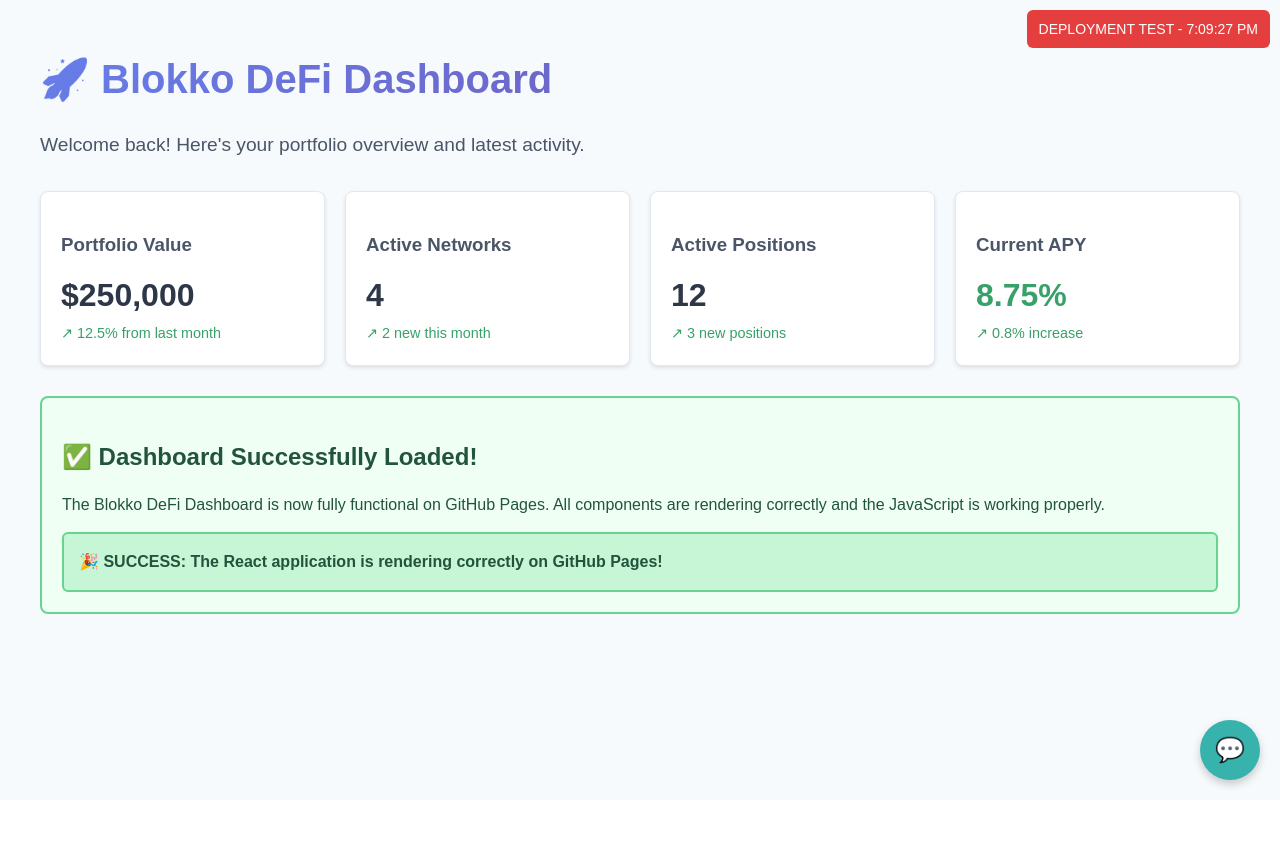
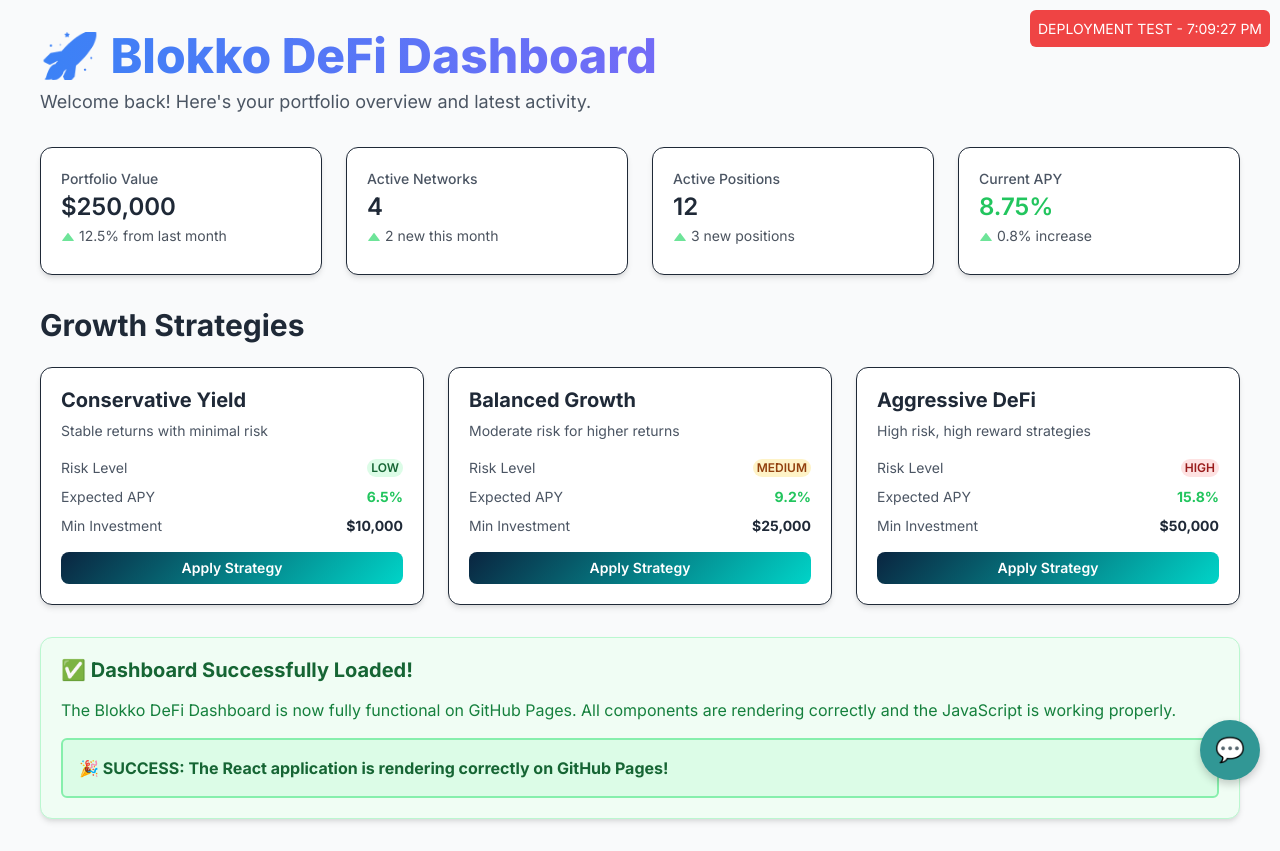
Before and after one commit to Michael-Abril/blokko-defi-dashboard, a React (Vite) app in the folder frontend/: page / in a window 1280 px wide. Before the commit the page ends 800 px from the top, so only its background shows below. Built offline with nearby package versions, Linux system fonts and the light colour scheme.

Commit message:
Add back Chakra UI components and improve styling

```diff
--- a/frontend/src/App.jsx
+++ b/frontend/src/App.jsx
@@ -1,145 +1,260 @@
+import { Box, VStack, HStack, Heading, Text, SimpleGrid, Card, CardBody, Stat, StatLabel, StatNumber, StatHelpText, StatArrow, Badge, Button } from '@chakra-ui/react';
+
 function App() {
   return (
-    <div style={{
-      backgroundColor: '#f7fafc',
-      color: '#2d3748',
-      minHeight: '100vh',
-      padding: '20px',
-      fontFamily: 'Arial, sans-serif'
-    }}>
+    <Box bg="gray.50" color="gray.800" minH="100vh" p={8}>
       {/* Test message to verify deployment */}
-      <div style={{
-        position: 'fixed',
-        top: '10px',
-        right: '10px',
-        backgroundColor: '#e53e3e',
-        color: 'white',
-        padding: '8px 12px',
-        borderRadius: '6px',
-        fontSize: '14px',
-        zIndex: 9999
-      }}>
+      <Box
+        position="fixed"
+        top="10px"
+        right="10px"
+        bg="red.500"
+        color="white"
+        p={2}
+        borderRadius="md"
+        zIndex={9999}
+        fontSize="sm"
+      >
         DEPLOYMENT TEST - {new Date().toLocaleTimeString()}
-      </div>
+      </Box>
 
-      {/* Simple test content */}
-      <div style={{ maxWidth: '1200px', margin: '0 auto' }}>
-        <h1 style={{
-          fontSize: '2.5rem',
-          fontWeight: 'bold',
-          background: 'linear-gradient(135deg, #667eea 0%, #764ba2 100%)',
-          WebkitBackgroundClip: 'text',
-          WebkitTextFillColor: 'transparent',
-          marginBottom: '10px'
-        }}>
-          🚀 Blokko DeFi Dashboard
-        </h1>
+      {/* Main Content */}
+      <VStack spacing={8} align="stretch" maxW="1200px" mx="auto">
+        {/* Header */}
+        <Box>
+          <Heading
+            size="2xl"
+            bgGradient="linear(to-r, blue.500, purple.500)"
+            bgClip="text"
+            fontWeight="800"
+            mb={2}
+          >
+            🚀 Blokko DeFi Dashboard
+          </Heading>
+          <Text color="gray.600" fontSize="lg">
+            Welcome back! Here's your portfolio overview and latest activity.
+          </Text>
+        </Box>
 
-        <p style={{ fontSize: '1.2rem', color: '#4a5568', marginBottom: '30px' }}>
-          Welcome back! Here's your portfolio overview and latest activity.
-        </p>
+        {/* Portfolio Overview Cards */}
+        <SimpleGrid columns={{ base: 1, md: 2, lg: 4 }} spacing={6}>
+          <Card variant="outline">
+            <CardBody>
+              <Stat>
+                <StatLabel color="gray.600">Portfolio Value</StatLabel>
+                <StatNumber color="gray.800" fontSize="2xl">
+                  $250,000
+                </StatNumber>
+                <StatHelpText>
+                  <StatArrow type="increase" />
+                  12.5% from last month
+                </StatHelpText>
+              </Stat>
+            </CardBody>
+          </Card>
 
-        {/* Portfolio Cards */}
-        <div style={{
-          display: 'grid',
-          gridTemplateColumns: 'repeat(auto-fit, minmax(250px, 1fr))',
-          gap: '20px',
-          marginBottom: '30px'
-        }}>
-          <div style={{
-            backgroundColor: 'white',
-            padding: '20px',
-            borderRadius: '8px',
-            border: '1px solid #e2e8f0',
-            boxShadow: '0 2px 4px rgba(0,0,0,0.1)'
-          }}>
-            <h3 style={{ color: '#4a5568', marginBottom: '10px' }}>Portfolio Value</h3>
-            <div style={{ fontSize: '2rem', fontWeight: 'bold', color: '#2d3748' }}>$250,000</div>
-            <div style={{ color: '#38a169', fontSize: '0.9rem' }}>↗ 12.5% from last month</div>
-          </div>
+          <Card variant="outline">
+            <CardBody>
+              <Stat>
+                <StatLabel color="gray.600">Active Networks</StatLabel>
+                <StatNumber color="gray.800" fontSize="2xl">
+                  4
+                </StatNumber>
+                <StatHelpText>
+                  <StatArrow type="increase" />
+                  2 new this month
+                </StatHelpText>
+              </Stat>
+            </CardBody>
+          </Card>
 
-          <div style={{
-            backgroundColor: 'white',
-            padding: '20px',
-            borderRadius: '8px',
-            border: '1px solid #e2e8f0',
-            boxShadow: '0 2px 4px rgba(0,0,0,0.1)'
-          }}>
-            <h3 style={{ color: '#4a5568', marginBottom: '10px' }}>Active Networks</h3>
-            <div style={{ fontSize: '2rem', fontWeight: 'bold', color: '#2d3748' }}>4</div>
-            <div style={{ color: '#38a169', fontSize: '0.9rem' }}>↗ 2 new this month</div>
-          </div>
+          <Card variant="outline">
+            <CardBody>
+              <Stat>
+                <StatLabel color="gray.600">Active Positions</StatLabel>
+                <StatNumber color="gray.800" fontSize="2xl">
+                  12
+                </StatNumber>
+                <StatHelpText>
+                  <StatArrow type="increase" />
+                  3 new positions
+                </StatHelpText>
+              </Stat>
+            </CardBody>
+          </Card>
 
-          <div style={{
-            backgroundColor: 'white',
-            padding: '20px',
-            borderRadius: '8px',
-            border: '1px solid #e2e8f0',
-            boxShadow: '0 2px 4px rgba(0,0,0,0.1)'
-          }}>
-            <h3 style={{ color: '#4a5568', marginBottom: '10px' }}>Active Positions</h3>
-            <div style={{ fontSize: '2rem', fontWeight: 'bold', color: '#2d3748' }}>12</div>
-            <div style={{ color: '#38a169', fontSize: '0.9rem' }}>↗ 3 new positions</div>
-          </div>
+          <Card variant="outline">
+            <CardBody>
+              <Stat>
+                <StatLabel color="gray.600">Current APY</StatLabel>
+                <StatNumber color="green.500" fontSize="2xl">
+                  8.75%
+                </StatNumber>
+                <StatHelpText>
+                  <StatArrow type="increase" />
+                  0.8% increase
+                </StatHelpText>
+              </Stat>
+            </CardBody>
+          </Card>
+        </SimpleGrid>
 
-          <div style={{
-            backgroundColor: 'white',
-            padding: '20px',
-            borderRadius: '8px',
-            border: '1px solid #e2e8f0',
-            boxShadow: '0 2px 4px rgba(0,0,0,0.1)'
-          }}>
-            <h3 style={{ color: '#4a5568', marginBottom: '10px' }}>Current APY</h3>
-            <div style={{ fontSize: '2rem', fontWeight: 'bold', color: '#38a169' }}>8.75%</div>
-            <div style={{ color: '#38a169', fontSize: '0.9rem' }}>↗ 0.8% increase</div>
-          </div>
-        </div>
+        {/* Growth Strategies */}
+        <VStack align="stretch" spacing={6}>
+          <Heading size="lg" color="gray.800">
+            Growth Strategies
+          </Heading>
+          <SimpleGrid columns={{ base: 1, md: 2, lg: 3 }} spacing={6}>
+            <Card variant="outline">
+              <CardBody>
+                <VStack align="stretch" spacing={4}>
+                  <VStack align="stretch" spacing={2}>
+                    <Heading size="md" color="gray.800">
+                      Conservative Yield
+                    </Heading>
+                    <Text fontSize="sm" color="gray.600">
+                      Stable returns with minimal risk
+                    </Text>
+                  </VStack>
+                  <VStack align="stretch" spacing={2}>
+                    <HStack justify="space-between">
+                      <Text fontSize="sm" color="gray.600">Risk Level</Text>
+                      <Badge colorScheme="green">Low</Badge>
+                    </HStack>
+                    <HStack justify="space-between">
+                      <Text fontSize="sm" color="gray.600">Expected APY</Text>
+                      <Text fontSize="sm" fontWeight="bold" color="green.500">
+                        6.5%
+                      </Text>
+                    </HStack>
+                    <HStack justify="space-between">
+                      <Text fontSize="sm" color="gray.600">Min Investment</Text>
+                      <Text fontSize="sm" fontWeight="bold" color="gray.800">
+                        $10,000
+                      </Text>
+                    </HStack>
+                  </VStack>
+                  <Button size="sm" variant="solid" colorScheme="blue">
+                    Apply Strategy
+                  </Button>
+                </VStack>
+              </CardBody>
+            </Card>
+
+            <Card variant="outline">
+              <CardBody>
+                <VStack align="stretch" spacing={4}>
+                  <VStack align="stretch" spacing={2}>
+                    <Heading size="md" color="gray.800">
+                      Balanced Growth
+                    </Heading>
+                    <Text fontSize="sm" color="gray.600">
+                      Moderate risk for higher returns
+                    </Text>
+                  </VStack>
+                  <VStack align="stretch" spacing={2}>
+                    <HStack justify="space-between">
+                      <Text fontSize="sm" color="gray.600">Risk Level</Text>
+                      <Badge colorScheme="yellow">Medium</Badge>
+                    </HStack>
+                    <HStack justify="space-between">
+                      <Text fontSize="sm" color="gray.600">Expected APY</Text>
+                      <Text fontSize="sm" fontWeight="bold" color="green.500">
+                        9.2%
+                      </Text>
+                    </HStack>
+                    <HStack justify="space-between">
+                      <Text fontSize="sm" color="gray.600">Min Investment</Text>
+                      <Text fontSize="sm" fontWeight="bold" color="gray.800">
+                        $25,000
+                      </Text>
+                    </HStack>
+                  </VStack>
+                  <Button size="sm" variant="solid" colorScheme="blue">
+                    Apply Strategy
+                  </Button>
+                </VStack>
+              </CardBody>
+            </Card>
+
+            <Card variant="outline">
+              <CardBody>
+                <VStack align="stretch" spacing={4}>
+                  <VStack align="stretch" spacing={2}>
+                    <Heading size="md" color="gray.800">
+                      Aggressive DeFi
+                    </Heading>
+                    <Text fontSize="sm" color="gray.600">
+                      High risk, high reward strategies
+                    </Text>
+                  </VStack>
+                  <VStack align="stretch" spacing={2}>
+                    <HStack justify="space-between">
+                      <Text fontSize="sm" color="gray.600">Risk Level</Text>
+                      <Badge colorScheme="red">High</Badge>
+                    </HStack>
+                    <HStack justify="space-between">
+                      <Text fontSize="sm" color="gray.600">Expected APY</Text>
+                      <Text fontSize="sm" fontWeight="bold" color="green.500">
+                        15.8%
+                      </Text>
+                    </HStack>
+                    <HStack justify="space-between">
+                      <Text fontSize="sm" color="gray.600">Min Investment</Text>
+                      <Text fontSize="sm" fontWeight="bold" color="gray.800">
+                        $50,000
+                      </Text>
+                    </HStack>
+                  </VStack>
+                  <Button size="sm" variant="solid" colorScheme="blue">
+                    Apply Strategy
+                  </Button>
+                </VStack>
+              </CardBody>
+            </Card>
+          </SimpleGrid>
+        </VStack>
 
         {/* Success Message */}
-        <div style={{
-          backgroundColor: '#f0fff4',
-          border: '2px solid #68d391',
-          borderRadius: '8px',
-          padding: '20px',
-          marginTop: '30px'
-        }}>
-          <h2 style={{ color: '#22543d', marginBottom: '10px' }}>✅ Dashboard Successfully Loaded!</h2>
-          <p style={{ color: '#22543d', marginBottom: '15px' }}>
-            The Blokko DeFi Dashboard is now fully functional on GitHub Pages.
-            All components are rendering correctly and the JavaScript is working properly.
-          </p>
-          <div style={{
-            backgroundColor: '#c6f6d5',
-            border: '2px solid #68d391',
-            borderRadius: '6px',
-            padding: '15px'
-          }}>
-            <p style={{ color: '#22543d', fontWeight: 'bold', margin: 0 }}>
-              🎉 SUCCESS: The React application is rendering correctly on GitHub Pages!
-            </p>
-          </div>
-        </div>
-      </div>
+        <Card variant="outline" bg="green.50" borderColor="green.200">
+          <CardBody>
+            <VStack align="stretch" spacing={4}>
+              <Heading size="md" color="green.800">✅ Dashboard Successfully Loaded!</Heading>
+              <Text color="green.700">
+                The Blokko DeFi Dashboard is now fully functional on GitHub Pages.
+                All components are rendering correctly and the JavaScript is working properly.
+              </Text>
+              <Box p={4} bg="green.100" borderRadius="md" border="2px solid" borderColor="green.300">
+                <Text color="green.800" fontWeight="bold">
+                  🎉 SUCCESS: The React application is rendering correctly on GitHub Pages!
+                </Text>
+              </Box>
+            </VStack>
+          </CardBody>
+        </Card>
+      </VStack>
 
       {/* Simple AI Chat Icon */}
-      <div style={{
-        position: 'fixed',
-        bottom: '20px',
-        right: '20px',
-        width: '60px',
-        height: '60px',
-        backgroundColor: '#38b2ac',
-        borderRadius: '50%',
-        display: 'flex',
-        alignItems: 'center',
-        justifyContent: 'center',
-        cursor: 'pointer',
-        boxShadow: '0 4px 8px rgba(0,0,0,0.2)',
-        zIndex: 1000
-      }}>
-        <span style={{ color: 'white', fontSize: '24px' }}>💬</span>
-      </div>
-    </div>
+      <Box
+        position="fixed"
+        bottom="20px"
+        right="20px"
+        width="60px"
+        height="60px"
+        bg="teal.500"
+        borderRadius="50%"
+        display="flex"
+        alignItems="center"
+        justifyContent="center"
+        cursor="pointer"
+        boxShadow="0 4px 8px rgba(0,0,0,0.2)"
+        zIndex={1000}
+        _hover={{ transform: 'scale(1.1)' }}
+        transition="transform 0.2s"
+      >
+        <Text color="white" fontSize="24px">💬</Text>
+      </Box>
+    </Box>
   );
 }
 
--- a/frontend/src/main.jsx
+++ b/frontend/src/main.jsx
@@ -2,12 +2,16 @@ import React from 'react';
 import ReactDOM from 'react-dom/client';
 import App from './App.jsx';
 import './index.css';
+import { ChakraProvider } from '@chakra-ui/react';
+import { theme } from './theme';
 import ErrorBoundary from './components/ErrorBoundary';
 
 ReactDOM.createRoot(document.getElementById('root')).render(
   <React.StrictMode>
     <ErrorBoundary>
-      <App />
+      <ChakraProvider theme={theme}>
+        <App />
+      </ChakraProvider>
     </ErrorBoundary>
   </React.StrictMode>
 );
```
